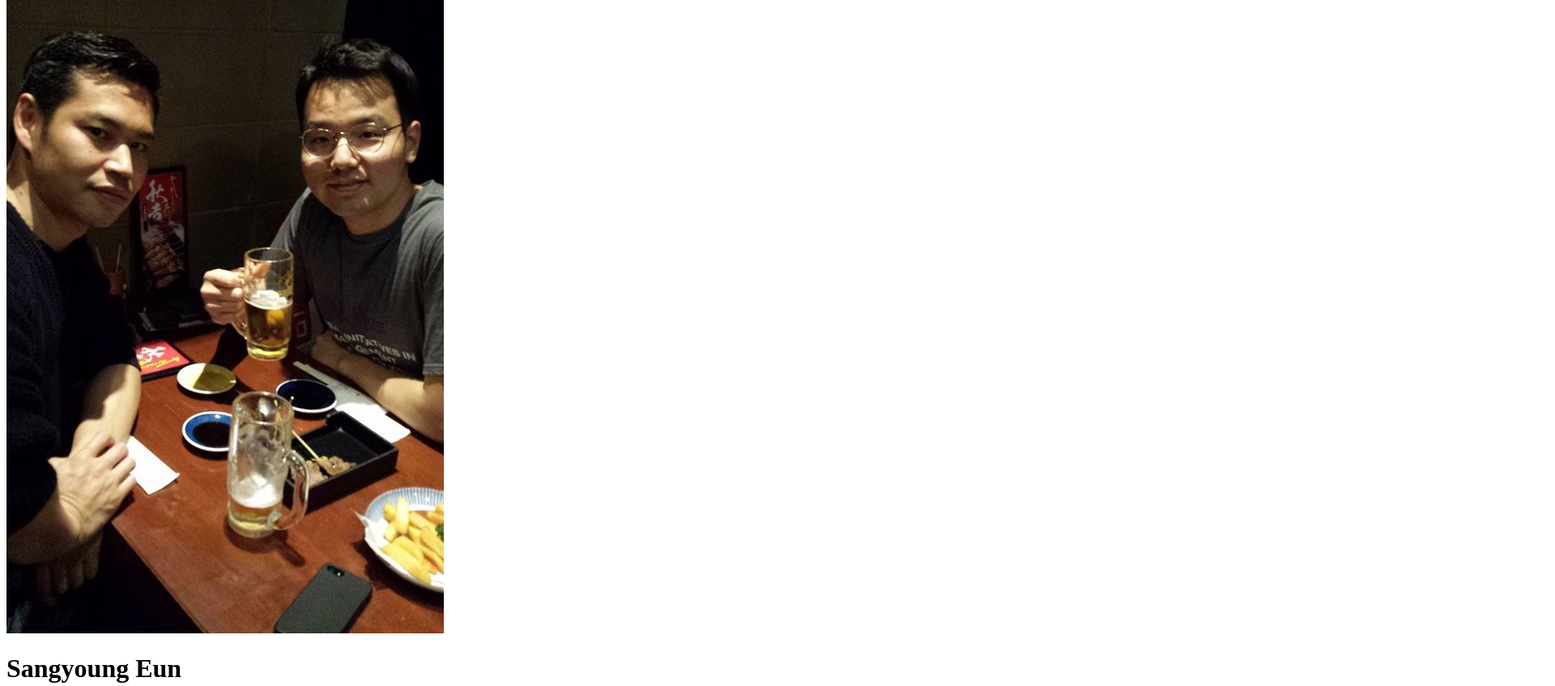
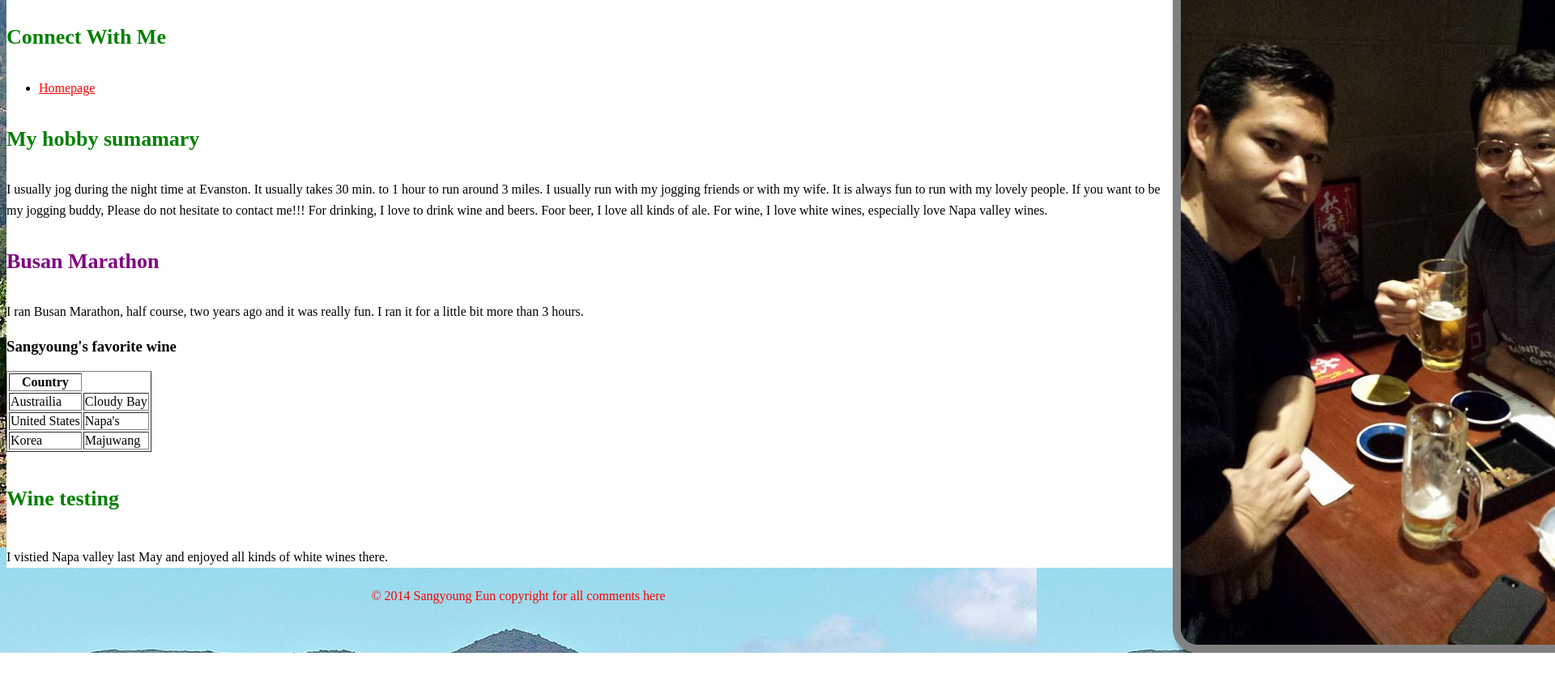
Before and after one commit to esilver1983/esilver1983.github.io, a plain HTML site: page Summary.html in a window 1280 px wide. Shown: the part 194-1041 px from the top of the page at 81% size, 1920 px wide, since content can reach past the window. After the commit the page ends 1000 px from the top, so only its background shows below. Drawn offline with nearby package versions, Linux system fonts and the light colour scheme; a web font is replaced by a local one.

Commit message:
hobby introduction 4

```diff
--- a/Summary.html
+++ b/Summary.html
@@ -3,7 +3,7 @@
 <head>
   <title>Sangyoung Eun</title>
   <meta charset="UTF-8">
-  <link rel="stylesheet" type="text/css" href="style.css">
+  <link rel="stylesheet" type="text/css" href="style2.css">
  <link href='http://fonts.googleapis.com/css?family=Pacifico' rel='stylesheet' type='text/css'>
  <link href='http://fonts.googleapis.com/css?family=Droid+Sans' rel='stylesheet' type='text/css'>
   <script src="http://ajax.googleapis.com/ajax/libs/jquery/1.11.1/jquery.min.js"></script>
@@ -36,12 +36,38 @@
       <h4>Busan Marathon</h4>
         <p>I ran Busan Marathon, half course, two years ago and it was really fun. I ran it for a little bit more than 3 hours.</p>
       </div>
+      <h3>Sangyoung's favorite wine</h3>
+<!-- Tables -->
+<table border="black">
+  <font color="green" face="rockwell">
+
+  <tr>
+    <th>Country</th>
+  </tr>
+  <tr>
+    <td>Austrailia</td>
+    <td>Cloudy Bay</td>
+  </tr>
+  <tr>
+    <td>United States</td>
+    <td>Napa's</td>
+  </tr>
+  <tr>
+    <td>Korea</td>
+    <td>Majuwang</td>
+  </tr>
+  </font>
+
+</table>
       <div>
         <h5>Wine testing</h5>
         <p>I vistied Napa valley last May and enjoyed all kinds of white wines there.</p>
       </div>
     </div>
-    <div id="skills">
+
+
+    </div>
+
   <div id="footer">
     © 2014 Sangyoung Eun copyright for all comments here
   </div>
```
